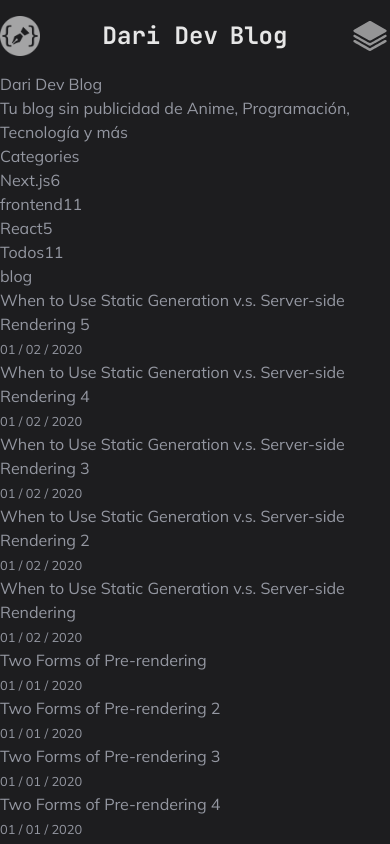
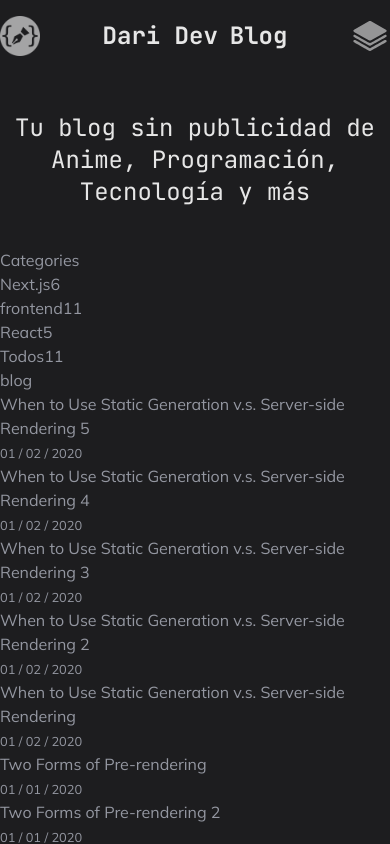
Before and after one commit to darideveloper/blog-ai, a Next.js app: page / in a window 390 px wide. Shown: the top 844 px of the page. Built offline with nearby package versions, Linux system fonts and the light colour scheme.

Commit message:
feat (hero): layout and responsive

```diff
--- a/components/hero.jsx
+++ b/components/hero.jsx
@@ -1,10 +1,16 @@
 import { metadata } from "@/lib/metadata"
+
+import { titleFont } from "@/lib/fonts"
 
 export default function Hero() {
   return (
-    <section className='hero' >
-      <h1>Dari Dev Blog</h1>
-      <p>
+    <section className='hero container mx-auto my-10' >
+      <p
+        className={`
+          text-2xl text-center text-white
+          ${titleFont.className}
+        `}
+      >
         {metadata.description}
       </p>
     </section>
```
